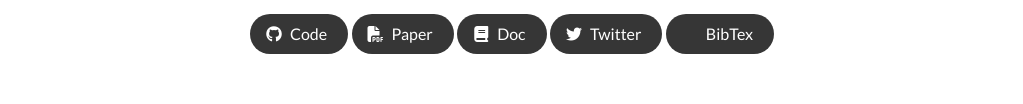
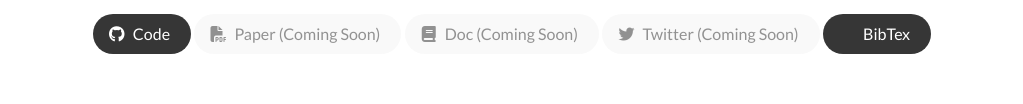
Before and after one commit to Yixiao-Wang-Stats/TFA-GM, a plain HTML site: page index.html in a window 1280 px wide. Shown: the part 249-353 px from the top of the page, without its empty margins (128-1151 px from the left). Drawn offline with nearby package versions, Linux system fonts and the light colour scheme; a script that the page names is missing; some icons are missing; a web font is replaced by a local one.

Commit message:
Update index.html

```diff
--- a/index.html
+++ b/index.html
@@ -156,30 +156,31 @@
               </span>
               <!-- paper -->
               <span class="link-block">
-                <a href="https://www.arxiv.org/abs/2408.12588" class="external-link button is-normal is-rounded is-dark" target="_blank">
+                <a class="external-link button is-normal is-rounded is-light" disabled style="pointer-events: none; opacity: 0.6;">
                   <span class="icon">
-                      <i class="fas fa-file-pdf"></i>
+                    <i class="fas fa-file-pdf"></i>
                   </span>
-                  <span>Paper</span>
+                  <span>Paper (Coming Soon)</span>
                 </a>
               </span>
+
               <!-- doc -->
               <span class="link-block">
-                <a href="https://github.com/NUS-HPC-AI-Lab/VideoSys/blob/master/docs/pab.md" target="_blank"
-                   class="external-link button is-normal is-rounded is-dark">
+                <a class="external-link button is-normal is-rounded is-light" disabled style="pointer-events: none; opacity: 0.6;">
                   <span class="icon">
-                      <i class="fas fa-book"></i>
+                    <i class="fas fa-book"></i>
                   </span>
-                  <span>Doc</span>
-                  </a>
+                  <span>Doc (Coming Soon)</span>
+                </a>
               </span>
+
               <!-- twitter -->
               <span class="link-block">
-                <a href="https://x.com/oahzxl/status/1805939975420330298" target="_blank" class="external-link button is-normal is-rounded is-dark">
+                <a class="external-link button is-normal is-rounded is-light" disabled style="pointer-events: none; opacity: 0.6;">
                   <span class="icon">
                     <i class="fab fa-twitter"></i>
                   </span>
-                  <span>Twitter</span>
+                  <span>Twitter (Coming Soon)</span>
                 </a>
               </span>
               <!-- bibtex -->
```
